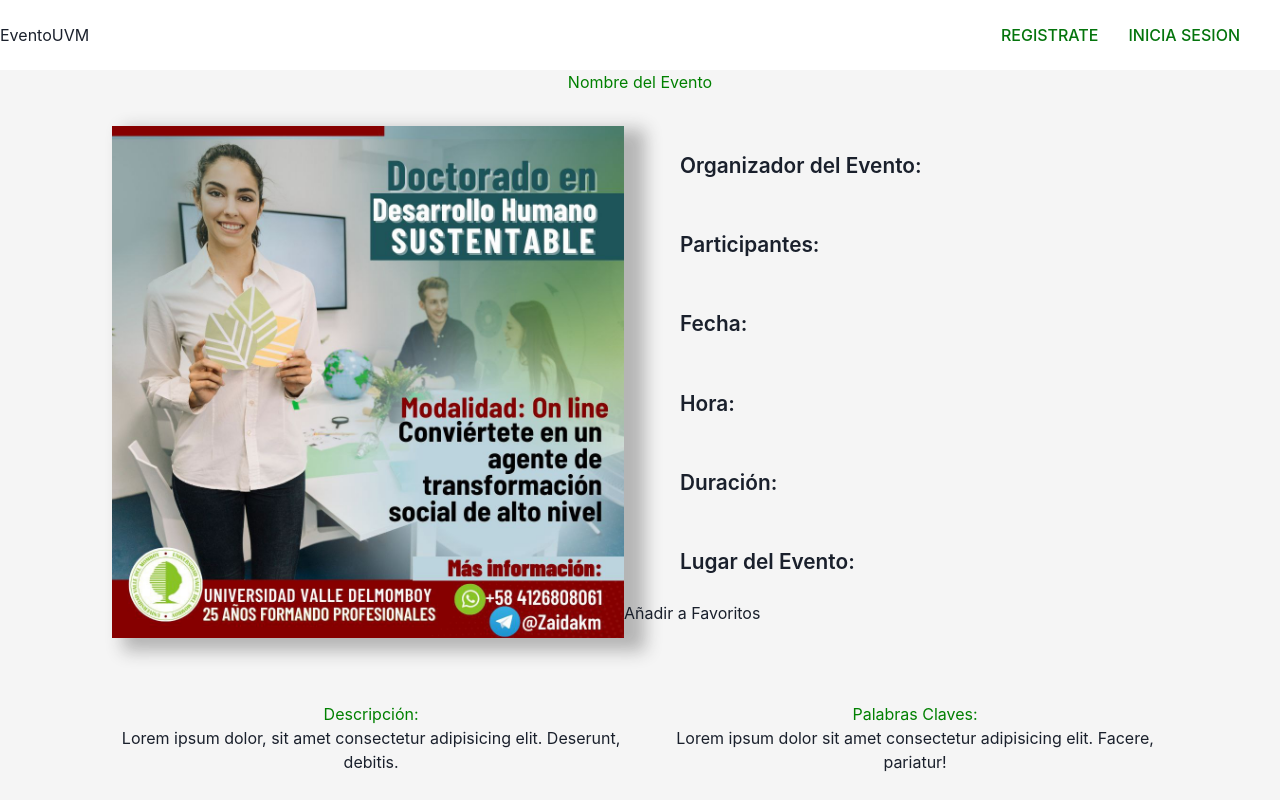
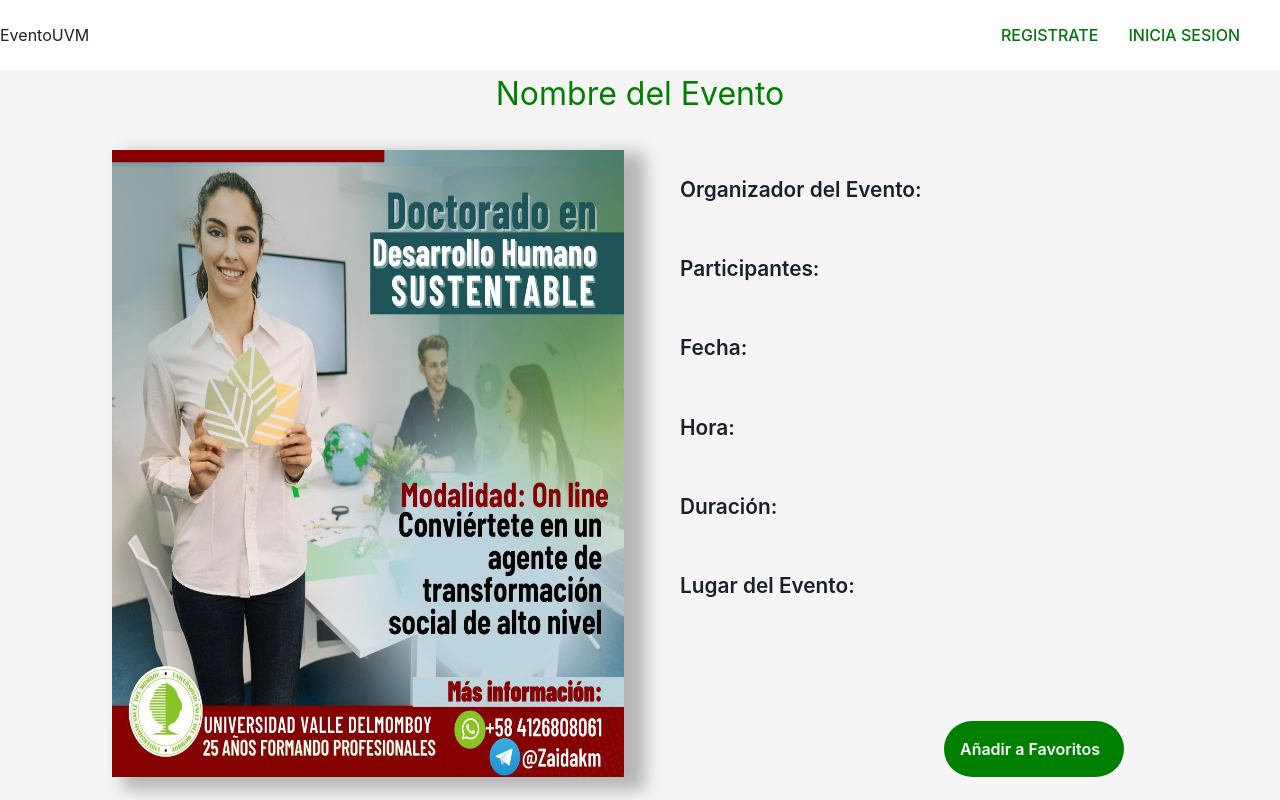
Before and after one commit to Avendaosander/FrontEnd-Eventos-UVM, a React (Vite) app: page /evento in a window 1280 px wide. Shown: the top 800 px of the page. Built offline with nearby package versions, Linux system fonts and the light colour scheme.

Commit message:
modificado

```diff
--- a/src/components/Evento/Evento.css
+++ b/src/components/Evento/Evento.css
@@ -1,4 +1,4 @@
-h2{
+.titulo{
     font-size: 2rem;
     text-align: center;
     color: green;
@@ -11,7 +11,7 @@
     padding: 2rem 0;
 }
 
-img{
+.img{
     width: 40%;
     margin-left: 7rem;
     box-shadow: 1rem .5rem 1rem .3rem rgba(32,32,32,0.3);
@@ -25,7 +25,7 @@
     margin-left: 2rem;
 }
 
-button{
+.button{
     padding: 1rem;
     background-color: green;
     border-radius: 5rem;
@@ -51,7 +51,7 @@
     margin: 0 4rem;
 }
 
-h3{
+.subEvent{
     font-size: 1.5rem;
     color: green;
 }
--- a/src/components/Evento/Evento.jsx
+++ b/src/components/Evento/Evento.jsx
@@ -5,9 +5,9 @@
 export const Evento = () => {
   return (
     <>
-      <h2>Nombre del Evento</h2>
+      <h2 className='titulo'>Nombre del Evento</h2>
       <section className='content'>
-            <img src={ eventoImage } alt="imagen del evento" />
+            <img className='img' src={ eventoImage } alt="imagen del evento" />
             <ul>
                 <li>Organizador del Evento:</li>
                 <li>Participantes:</li>
@@ -15,16 +15,16 @@
                 <li>Hora:</li>
                 <li>Duración:</li>
                 <li>Lugar del Evento:</li>
-                <button>Añadir a Favoritos<i class="fa-solid fa-star"></i></button>
+                <button className='button'>Añadir a Favoritos<i class="fa-solid fa-star"></i></button>
             </ul>
       </section>
       <section className='contentDos'>
             <div>
-                <h3>Descripción:</h3>
+                <h3 className='subEvent'>Descripción:</h3>
                 <p>Lorem ipsum dolor, sit amet consectetur adipisicing elit. Deserunt, debitis.</p>
             </div>
             <div>
-                <h3>Palabras Claves:</h3>
+                <h3 className='subEvent'>Palabras Claves:</h3>
                 <p>Lorem ipsum dolor sit amet consectetur adipisicing elit. Facere, pariatur!</p>
             </div>
         </section>
```
